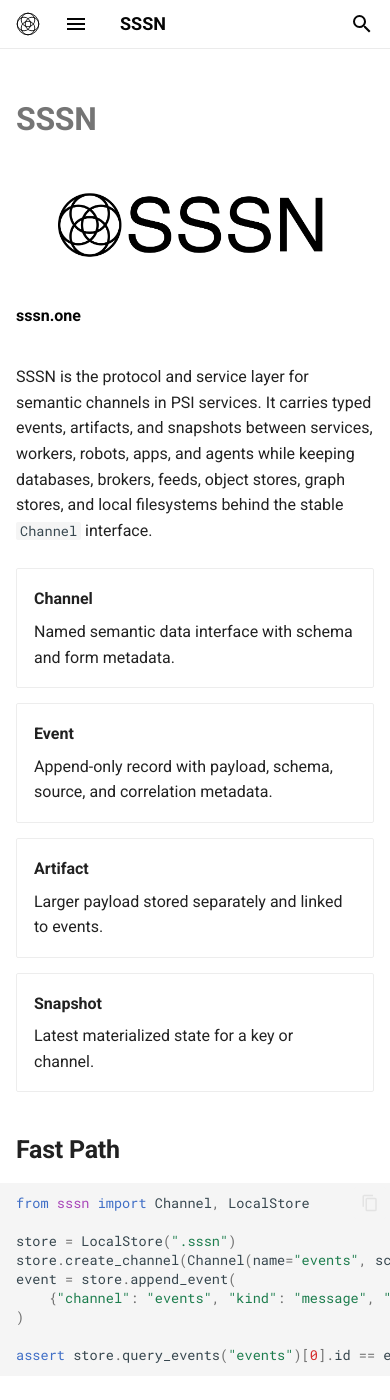
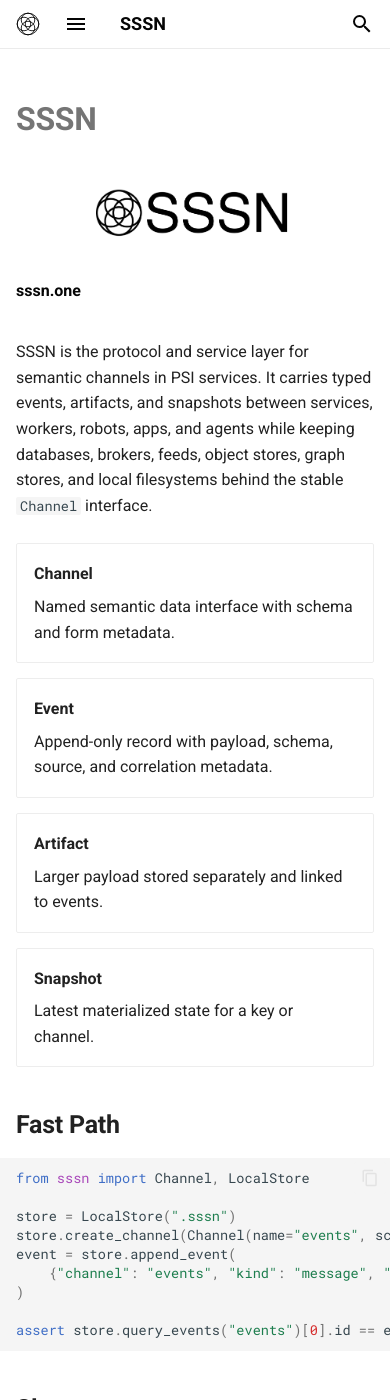
Before and after one commit to Productive-Superintelligence/sssn, an MkDocs documentation site: the page built from docs/index.md, in a window 390 px wide and 1400 px high. Built offline with MkDocs 1.6.1 and Material for MkDocs 9.7.7, drawn with Linux system fonts in a browser that asks for light colours.

```diff
--- a/docs/stylesheets/custom.css
+++ b/docs/stylesheets/custom.20260629.css
@@ -6,8 +6,8 @@
   --psi-ink: #050505;
   --psi-line: rgba(5, 5, 5, 0.08);
   --psi-soft: #f7f7f7;
-  --psi-brand-width: 27rem;
-  --psi-brand-height: 6.5rem;
+  --psi-brand-width: 20rem;
+  --psi-brand-height: 4.5rem;
   --psi-diagram-bg: #ffffff;
   --psi-diagram-ink: #050505;
   --psi-footer-wordmark-width: 5rem;
@@ -484,7 +484,7 @@ html [data-md-color-scheme="slate"] .md-nav--primary .md-nav__title[for="__drawe
   }
 
   .psi-brand {
-    --psi-brand-height: 4.5rem;
+    --psi-brand-height: 3.25rem;
   }
 
   .md-typeset .mermaid {
--- a/mkdocs.yml
+++ b/mkdocs.yml
@@ -65,11 +65,11 @@ extra:
       link: https://github.com/Productive-Superintelligence/sssn
 
 extra_css:
-  - stylesheets/custom.css
+  - stylesheets/custom.20260629.css
 
 extra_javascript:
   - javascripts/vendor/mermaid.min.js
-  - javascripts/mermaid-init.js
+  - javascripts/mermaid-init.20260629.js
 
 markdown_extensions:
   - admonition
```
Also changed, not shown: README.md (+1 -1 lines), docs/javascripts/mermaid-init.20260629.js (renamed from docs/javascripts/mermaid-init.js), 1 other file.
